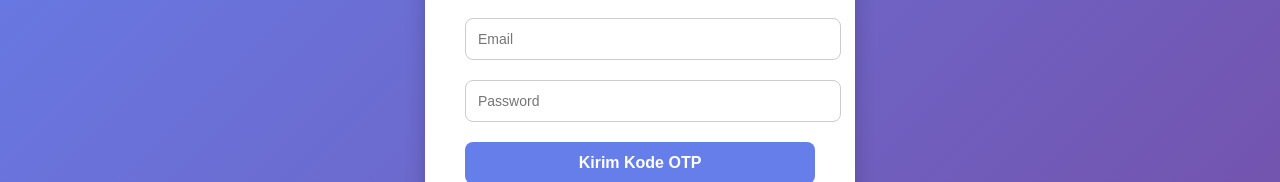
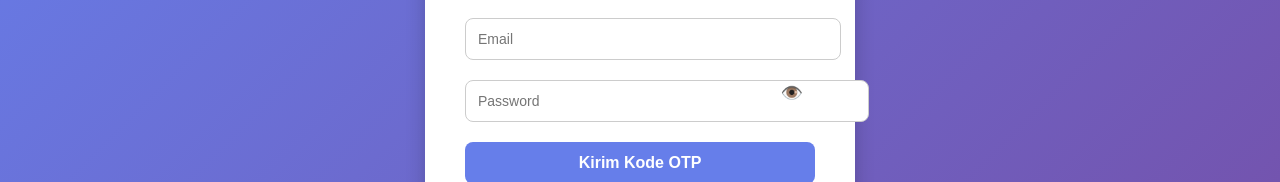
Before and after one commit to zacoding777/otp-verification, a plain HTML site: page index.html in a window 1280 px wide. Shown: the part 248-430 px from the top of the page. Drawn offline with nearby package versions, Linux system fonts and the light colour scheme.

Commit message:
Enhance password input with toggle visibility feature

```diff
--- a/index.html
+++ b/index.html
@@ -66,7 +66,11 @@
   <div class="card">
     <h2>Login OTP</h2>
     <input type="email" id="email" placeholder="Email">
-    <input type="password" id="password" placeholder="Password">
+    <div style="position: relative;">
+  <input type="password" id="password" placeholder="Password" style="width:100%; padding-right: 40px;">
+  <span onclick="togglePassword()"
+        style="position: absolute; right: 12px; top: 12px; cursor: pointer; user-select: none; font-size: 18px;">👁️</span>
+    </div>
     <button onclick="sendOTP()">Kirim Kode OTP</button>
 
     <input type="text" id="otpInput" placeholder="Masukkan Kode OTP">
```
